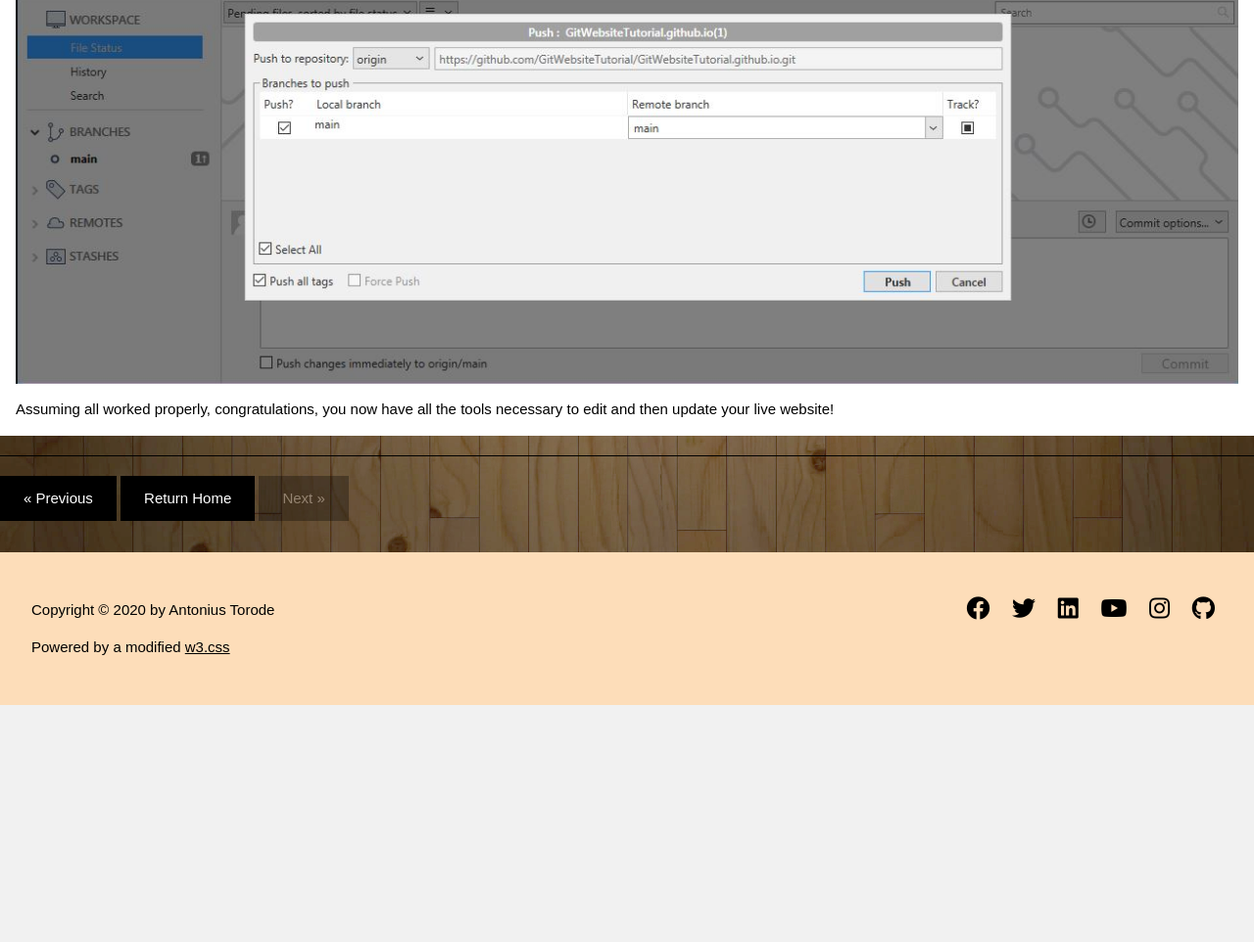
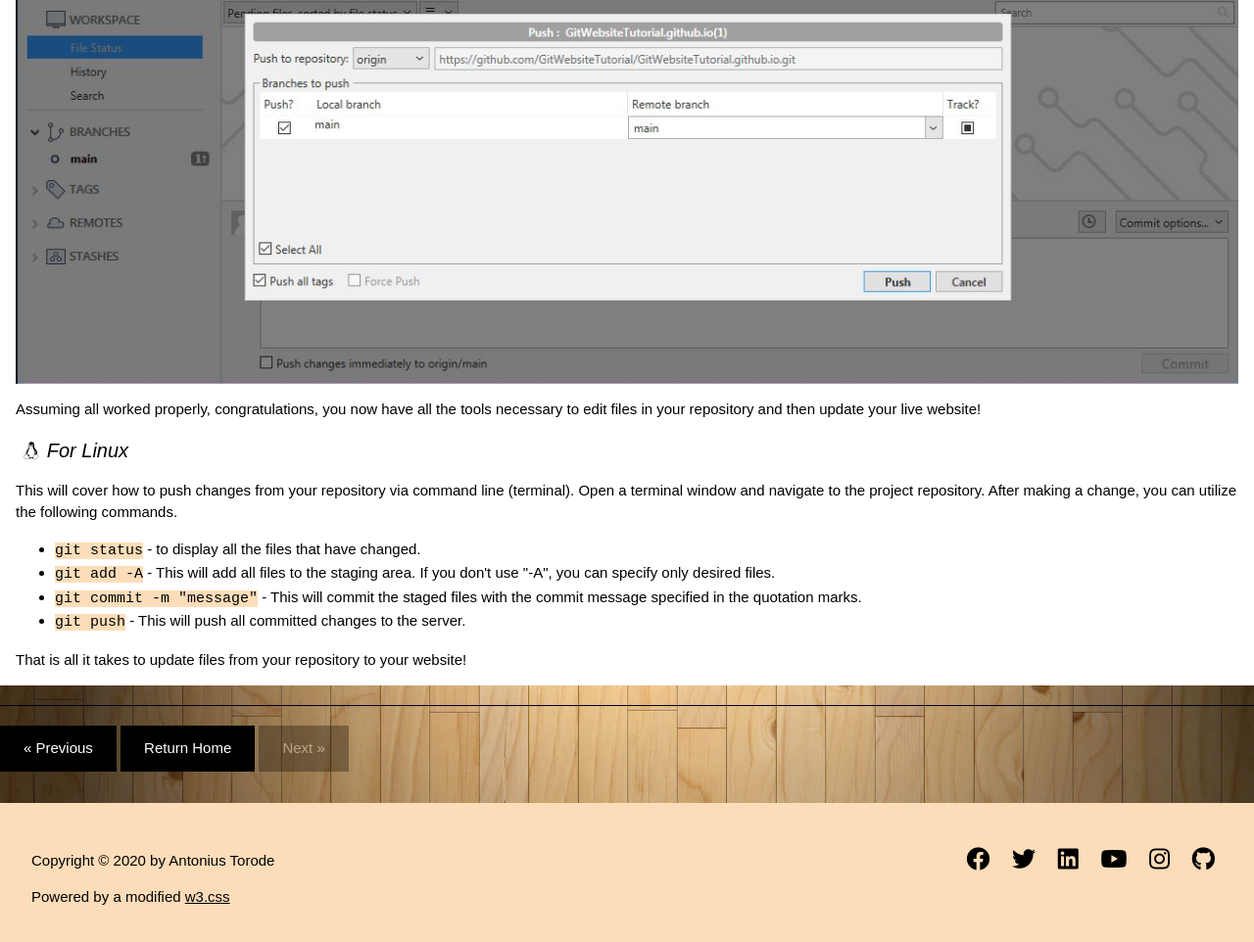
Before and after one commit to GitWebsiteTutorial/GitWebsiteTutorial.github.io, a website: page localGitSetup.html in a window 1280 px wide. Shown: the part 7372-8334 px from the top of the page at 98% size. Before the commit the page ends 8092 px from the top, so only its background shows below. Drawn offline with Linux system fonts and the light colour scheme; a web font is replaced by a local one.

Commit message:
Added linux section to using git in end of second article.

```diff
--- a/localGitSetup.html
+++ b/localGitSetup.html
@@ -151,7 +151,17 @@
             <img src="images/sourceTreeCommit.jpg" alt="sourceTreeCommit">
             <p>After committing changes, the "Push" button will show that it has pushes it can send to the server.Press the push button. It should prompt you for your github username and password. Enter these and then click push. If everything works, it will return to the main window. If an error occurs, you may have to fiddle with the settings in Tools > Authentication to get it to work.</p>
             <img src="images/sourceTreePush.jpg" alt="sourceTreePush">
-            <p>Assuming all worked properly, congratulations, you now have all the tools necessary to edit and then update your live website!</p>
+            <p>Assuming all worked properly, congratulations, you now have all the tools necessary to edit files in your repository and then update your live website!</p>
+
+            <h4><i class="w3-padding-small fab fa-linux w3-large" aria-hidden="true"></i><i>For Linux</i></h4>
+            <p>This will cover how to push changes from your repository via command line (terminal). Open a terminal window and navigate to the project repository. After making a change, you can utilize the following commands.</p>
+            <ul>
+                <li><code class="w3-light-wood">git status</code> - to display all the files that have changed.</li>
+                <li><code class="w3-light-wood">git add -A</code> - This will add all files to the staging area. If you don't use "-A", you can specify only desired files.</li>
+                <li><code class="w3-light-wood">git commit -m "message"</code> - This will commit the staged files with the commit message specified in the quotation marks.</li>
+                <li><code class="w3-light-wood">git push</code> - This will push all committed changes to the server.</li>
+            </ul>
+            <p>That is all it takes to update files from your repository to your website!</p>
             <!-- END ARTICLE -->
 
             <!-- END CONTAINER -->
```
